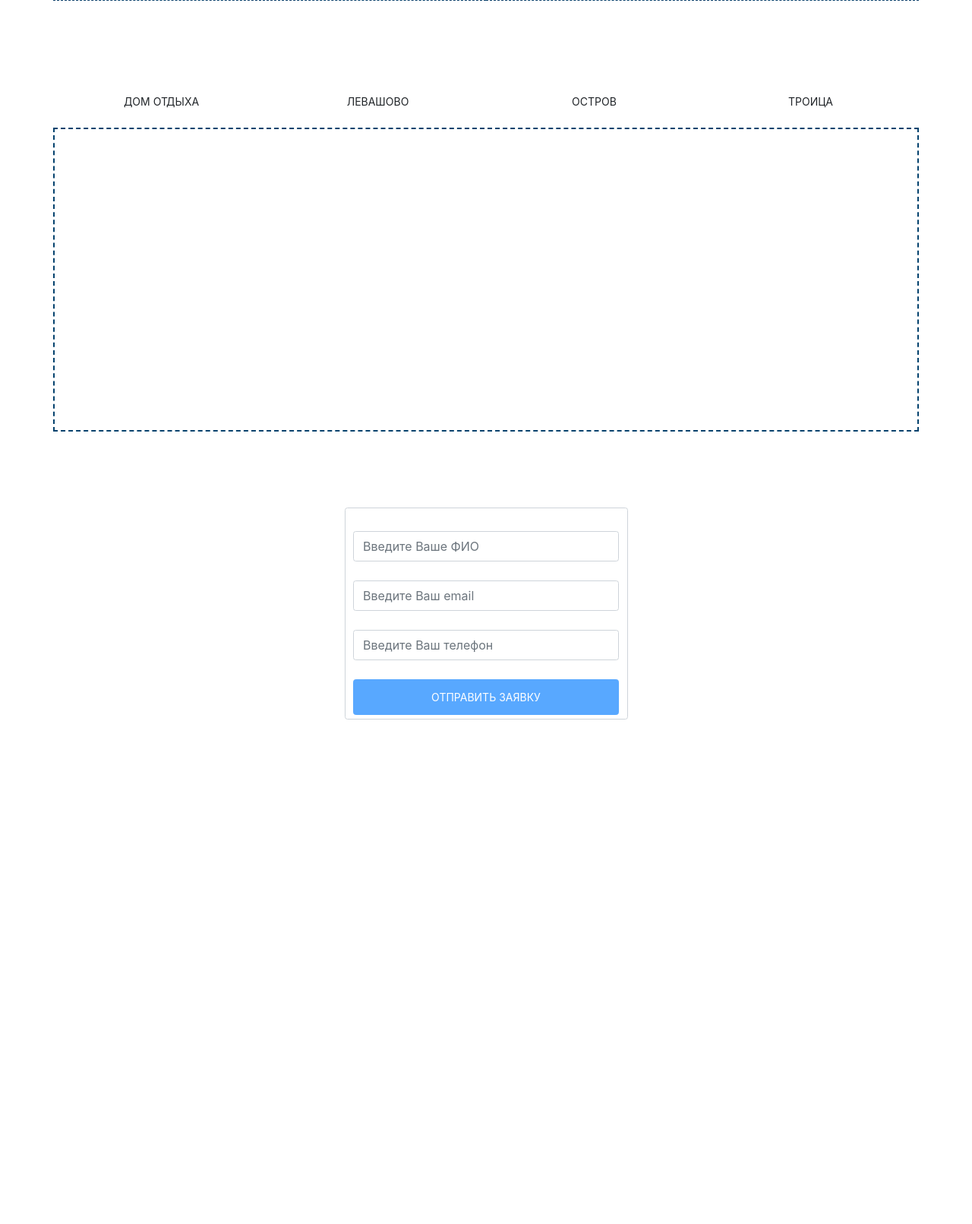
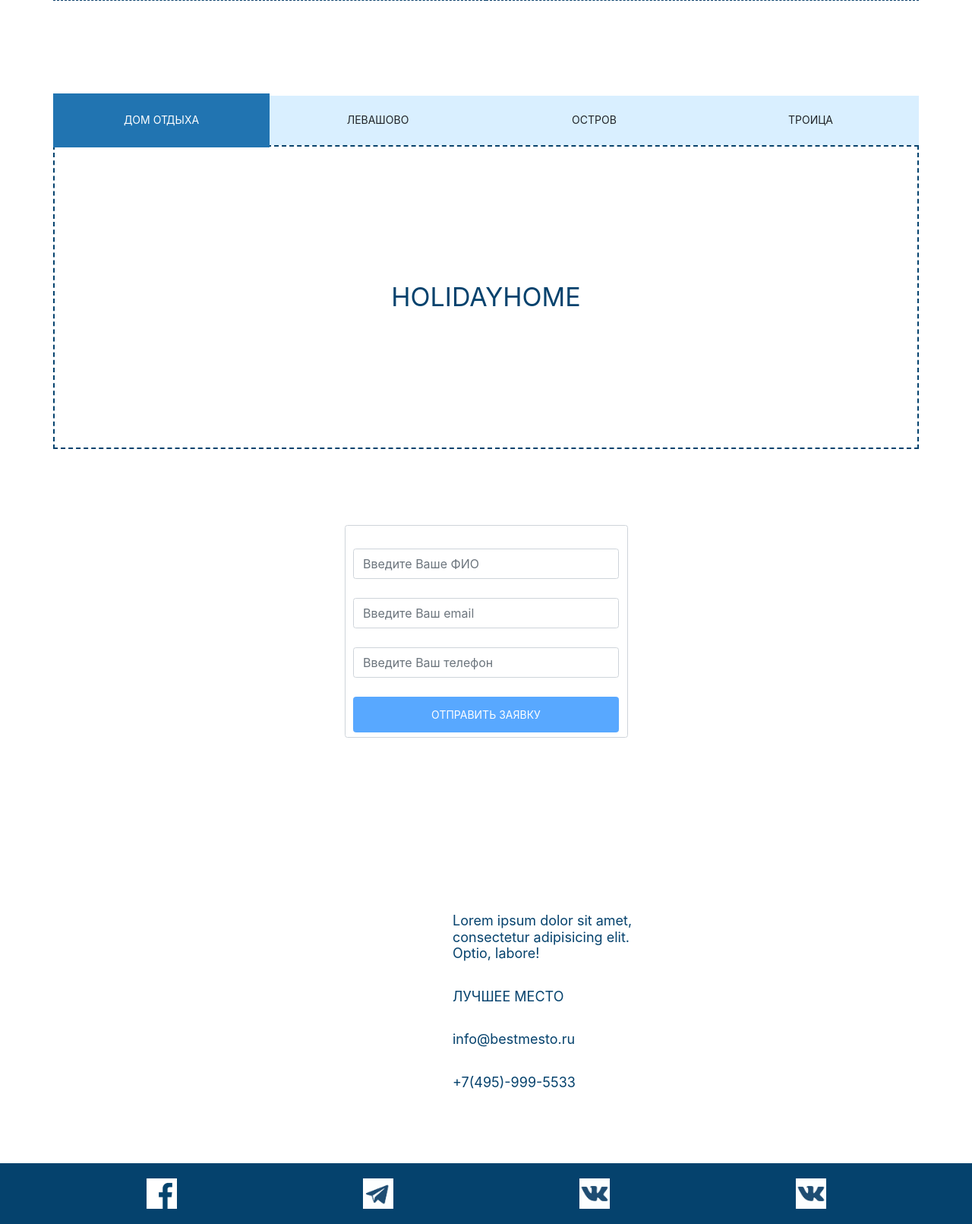
Before and after one commit to staik4/investment, a PHP site: page / in a window 1280 px wide. Shown: the part 1306-2917 px from the top of the page at 76% size. Before the commit the page ends 2253 px from the top, so only its background shows below. Run offline with PHP 8.4, Linux system fonts and the light colour scheme.

Commit message:
Sledan karkas

```diff
--- a/css/style.css
+++ b/css/style.css
@@ -8,6 +8,7 @@
 #header {
   position: fixed;
   width: 100%;
+  z-index: 11000;
 }
 
 .navigation-header {
@@ -65,6 +66,28 @@
   opacity: 0;
 }
 
+.form-request {
+  position: absolute;
+  width: 350px;
+  height: 350px;
+  border: 1px dashed #05426d;
+  right: 400px;
+  z-index: 1000;
+}
+
+.form-request-form {
+  height: 100%;
+  width: 100%;
+  display: flex;
+  flex-direction: column;
+  align-items: center;
+  justify-content: space-around;
+}
+
+.form-request-form input{
+  height: 34px;
+  width: 250px;
+}
 
 /*=====================projects===================== */
 
@@ -75,10 +98,75 @@
   color: #05426d;
 }
 
+.description-project {
+  display: none;
+  z-index: 1000;
+  /* opacity: 0.4; */
+}
+
+.description-project button {
+  right: 0;
+  position: absolute;
+  margin: 10px;
+
+}
+
+.description-project span {
+  display: none;
+}
+
 /*=====================payback===================== */
 
 #projects-payback {
   margin-top: 100px;
+}
+
+.active-projects-payback-item {
+  display: flex !important;
+}
+
+.projects-payback-item {
+  display: none;
+}
+
+.projects-payback-item span {
+  font-size: 34px;
+  color: #05426d;
+}
+
+.memu-payback-item {
+  cursor: pointer;
+  background-color: #d9efff;
+  height: 100%;
+
+}
+
+.active-memu-payback-item {
+  background-color: #2174b1;
+  color: white;
+  height: 71px;
+  margin-top: -3px;
+}
+
+.memu-payback-item:hover {
+  background-color: #2174b1;
+  color: white;
+}
+
+.memu-payback-item:active {
+  opacity: 0.7;
+}
+
+.proj-payback {
+  border: 2px dashed #05426d;
+  height: 400px;
+  width: 100%;
+}
+
+
+.menu-payback {
+  padding: 25px 0 0 0;
+  height: 90px;
 }
 
 /*=====================feedback===================== */
@@ -100,15 +188,79 @@
   font-size: 14px;
 }
 
-.proj-payback {
-  border: 2px dashed #05426d;
-  height: 400px;
+/*=====================contacts===================== */
+#contacts {
+  margin-top: 100px;
+}
+
+.contacts {
+  /* position: absolute; */
+  /*width: 30%;
+  height: 100%;
+  z-index: 102; */
+  width: 30%;
+  height: 460px;
+  position: absolute;
+  right: 370px;
+
+}
+
+.layout-contacts {
+  position: absolute;
+  background-color: white;
+  opacity: 0.8;
   width: 100%;
+  height: 100%;
+  z-index: 100;
+}
+
+.content-contacts {
+  position: absolute;
+  width: 100%;
+  height: 100%;
+  z-index: 102;
+  display: flex;
+  flex-direction: column;
+  justify-content: center;
+  align-items: flex-start;
+  padding: 70px;
+}
+
+.content-contacts-item {
+  margin-top: 35px;
+  font-size: 18px;
+  color: #05426d;
 }
 
 
-.menu-payback {
-  padding: 25px 0 25px 0;
+/*=====================footer===================== */
+
+.footer {
+  height: 80px;
+  width: 100%;
+  background-color: #05426d;
+  display: flex;
+  justify-content: space-around;
+  align-items: center;
+}
+
+.soc-media {
+  height: 80px;
+  width: 100%;
+  background-color: #05426d;
+  display: flex;
+  justify-content: space-around;
+  align-items: center;
+}
+
+.icon-soc-media {
+  width: 40px;
+  height: 40px;
+}
+
+.icon-soc-media img {
+  width: 40px;
+  height: 40px;
 }
 /*=====================animate===================== */
 
--- a/index.php
+++ b/index.php
@@ -36,7 +36,15 @@
     <section id="banner">
       <div class="container">
         <div class="row">
-          <div class="slider visible-part" data-slider="0">
+          <div class="slider visible-part d-flex align-items-center" data-slider="0">
+            <div class="form-request">
+              <form class="form-request-form form-control" action="">
+                <input placeholder="Введите Ваше ФИО" class="form-control" type="text" name="name" value="">
+                <input placeholder="Введите Ваш email" class="form-control" type="email" name="email" value="">
+                <input placeholder="Введите Ваш телефон" class="form-control" type="tel" name="tel" value="">
+                <input class="btn btn-primary" type="submit" name="" value="УСПЕЙТЕ ВЗЯТЬ ТАЛОН" disabled="true">
+              </form>
+            </div>
             <div class="wrapper d-flex">
               <div class="slide-item d-flex align-items-center" data-slide="0">
                 <div class="fadeIn slogan"><span>Слоган_0</span></div>
@@ -58,7 +66,25 @@
 
     <section id="projects">
       <div class="container">
-        <div class="row d-flex">
+        <div class="row d-flex justify-content-center">
+          <div class="description-project" data-prnum="1">
+            <span>1 Lorem ipsum dolor sit amet, consectetur adipisicing elit, sed do eiusmod tempor incididunt ut labore et dolore magna aliqua. Ut enim ad minim veniam, quis nostrud exercitation ullamco laboris nisi ut aliquip ex ea commodo consequat. Duis aute irure dolor in reprehenderit in voluptate velit esse cillum dolore eu fugiat nulla pariatur. Excepteur sint occaecat cupidatat non proident, sunt in culpa qui officia deserunt mollit anim id est laborum.</span>
+
+            <button>Close</button>
+          </div>
+          <div class="description-project" data-prnum="2">
+            <span>2 Lorem ipsum dolor sit amet, consectetur adipisicing elit. Inventore laborum ea cum eligendi nam eveniet officiis maxime voluptatibus, minus alias!</span>
+            <button>Close</button>
+          </div>
+          <div class="description-project" data-prnum="3">
+            <span>3 Lorem ipsum dolor sit amet, consectetur adipisicing elit. Quam voluptate quia nostrum iure laboriosam ipsa, nulla dignissimos consectetur illo magni!</span>
+            <button>Close</button>
+          </div>
+          <div class="description-project" data-prnum="4">
+            <span>4 Lorem ipsum dolor sit amet, consectetur adipisicing elit. Obcaecati minima, inventore pariatur error aspernatur officia asperiores esse. Vero, perferendis, suscipit!</span>
+            <button>Close</button>
+          </div>
+
           <div class="col-xl-6 projects-item" data-project="1">
             <div class="title-projects">
               <span>ДОМ ОТДЫХА</span>
@@ -75,7 +101,7 @@
             </div>
           </div>
           <div class="col-xl-6 projects-item" data-project="4">
-            <div class="title-projects">
+            <div class="title-projects" >
               <span>ТРОИЦА</span>
             </div>
           </div>
@@ -87,31 +113,31 @@
       <div class="container">
         <div class="row">
           <div class="menu-payback d-flex justify-content-between" style="width:100%">
-            <div class="d-flex justify-content-center align-items-center memu-payback-item col-xl-3">
+            <div data-menupayback="holidayhome" class="d-flex justify-content-center align-items-center memu-payback-item col-xl-3 active-memu-payback-item">
               <span>ДОМ ОТДЫХА</span>
             </div>
-            <div class="d-flex justify-content-center align-items-center memu-payback-item col-xl-3">
+            <div data-menupayback="levashovo" class="d-flex justify-content-center align-items-center memu-payback-item col-xl-3">
               <span>ЛЕВАШОВО</span>
             </div>
-            <div class="d-flex justify-content-center align-items-center memu-payback-item col-xl-3">
+            <div data-menupayback="island" class="d-flex justify-content-center align-items-center memu-payback-item col-xl-3">
               <span>ОСТРОВ</span>
             </div>
-            <div class="d-flex justify-content-center align-items-center memu-payback-item col-xl-3">
+            <div data-menupayback="troiza" class="d-flex justify-content-center align-items-center memu-payback-item col-xl-3">
               <span>ТРОИЦА</span>
             </div>
           </div>
-          <div class="proj-payback">
-            <div class="projects-payback-item" data-prpayback="holidayhome">
-
+          <div class="proj-payback d-flex justify-content-center align-items-center">
+            <div class="projects-payback-item active-projects-payback-item" data-prpayback="holidayhome">
+              <span>HOLIDAYHOME</span>
             </div>
             <div class="projects-payback-item" data-prpayback="levashovo">
-
+              <span>LEVASHOVO</span>
             </div>
             <div class="projects-payback-item" data-prpayback="island">
-
+              <span>ISLAND</span>
             </div>
             <div class="projects-payback-item" data-prpayback="troiza">
-
+              <span>TROIZA</span>
             </div>
           </div>
         </div>
@@ -136,33 +162,46 @@
     <section id="contacts">
       <div class="container">
         <div class="row">
-          <div class="maps">
-            <div class="location">
-
+          <div class="maps" style="width: 100%">
+            <div class="contacts">
+              <div class="layout-contacts"></div>
+              <div class="content-contacts">
+                <span class="content-contacts-item Adress">Lorem ipsum dolor sit amet, consectetur adipisicing elit. Optio, labore!</span>
+                <span class="content-contacts-item name-organization">ЛУЧШЕЕ МЕСТО</span>
+                <span class="content-contacts-item email">info@bestmesto.ru</span>
+                <span class="content-contacts-item lel-phone">+7(495)-999-5533</span>
+              </div>
             </div>
-            <div class="contacts">
-
-            </div>
+            <div class="location" style="height: 460px;">
+              <iframe src="https://yandex.ru/map-widget/v1/?um=constructor%3Ab2367ca38be169733757e4326500fcd1702a20e0c7696aff48c2f5ad8963bdeb&amp;source=constructor" width="100%" height="460" frameborder="0"></iframe>
           </div>
         </div>
       </div>
     </section>
 
-    <footer>
+    <footer class="footer">
       <div class="container">
         <div class="row">
           <div class="soc-media">
             <div class="facebook">
-              <div class="icon-soc-media"></div>
+              <div class="icon-soc-media">
+                <img src="img/icon/facebook.png" alt="">
+              </div>
             </div>
             <div class="telegram">
-              <div class="icon-soc-media"></div>
+              <div class="icon-soc-media">
+                <img src="img/icon/telegram.jpg" alt="">
+              </div>
             </div>
             <div class="vk">
-              <div class="icon-soc-media"></div>
+              <div class="icon-soc-media">
+                <img src="img/icon/vk.jpg" alt="">
+              </div>
             </div>
             <div class="ok">
-              <div class="icon-soc-media"></div>
+              <div class="icon-soc-media">
+                <img src="img/icon/vk.jpg" alt="">
+              </div>
             </div>
           </div>
         </div>
--- a/js/main.js
+++ b/js/main.js
@@ -6,58 +6,93 @@ $(document).ready(function(){
   let wrapper = $('.wrapper');
   let slideWidth = $('.slider').width();
   let slideHeight = $('.slider').height();
-  //console.log(slideWidth,slideHeight, $('.slide-item').length);
   wrapper.css({"width":$('.slide-item').length*slideWidth});
-
+  $('.slide-item').css({"width":slideWidth})
   let numSlide = 0;
   let setSec = 0;
+  let nSlide = 0;
   setTimeout(function(){
-    //$('.slide-item [data-slide='+0+']').css({'opacity':1});
-    //console.log($(".slide-item [data-slide='0]"));
-    //console.log($('.slide-item').data('slide'));
-  },1500);
-
+    $(".slide-item[data-slide='"+'0'+"'] .slogan").css({'opacity':1});
+  },1700);
   setTimeout(function runSlide(){
-    wrapper.animate({"margin-left":'-='+slideWidth}, 1500);
-    numSlide +=1;
-    $('.visible-part').data('slider', numSlide);
-    // console.log($('.visible-part').data('slider'));
-    let nSlide = $('.visible-part').data('slider');
-    let prevSlide = $('.visible-part').data('slider') - 1;
-    //console.log(prevSlide, nSlide);
-    $('.slide-item  [data-slide='+prevSlide+']').css({'opacity':0});
-
-    $('.slide-item  [data-slide='+nSlide+']').addClass('fadeIn');
-    $('.slide-item  [data-slide='+nSlide+']').css({'opacity':1});
     if($('.visible-part').data('slider') == 3) {
       setTimeout(function(){
-        wrapper.animate({"margin-left":0}, 2000);
-        $('.visible-part').attr('data-slider',0);
         numSlide = 0;
+        $('.visible-part').data('slider', numSlide);
+        nSlide = $('.visible-part').data('slider');
+        wrapper.animate({"margin-left":'0'}, 1500);
         clearTimeout();
-        setTimeout(runSlide, 7000);
-        $('.slide-item  [data-slide='+prevSlide+']').css({'opacity':0});
-        $('.slide-item  [data-slide='+nSlide+']').css({'opacity':1});
-        $('.slide-item  [data-slide='+nSlide+']').addClass('fadeIn');
+        setTimeout(runSlide, 5000);
+
+        $(".slide-item[data-slide='"+"3"+"'] .slogan").css({'opacity':0});
+        $(".slide-item[data-slide='"+'3'+"'] .slogan").removeClass('fadeIn');
+        $(".slide-item[data-slide='"+nSlide+"'] .slogan").addClass('fadeIn');
+        setTimeout(function(){
+          $(".slide-item[data-slide='"+nSlide+"'] .slogan").css({'opacity':1});
+        },1700);
+
+        console.log('nSlide',nSlide);
       },5000);
     } else {
-      setTimeout(runSlide, 7000);
-      $('.slide-item  [data-slide='+prevSlide+']').css({'opacity':0});
-      $('.slide-item  [data-slide='+nSlide+']').css({'opacity':1});
-      $('.slide-item  [data-slide='+nSlide+']').addClass('fadeIn');
-    };
-  },7000);
-
+      wrapper.animate({"margin-left":'-='+slideWidth}, 1500);
+      numSlide +=1;
+      $('.visible-part').data('slider', numSlide);
+      nSlide = $('.visible-part').data('slider');
+      prevSlide = $('.visible-part').data('slider') - 1;
+      setTimeout(runSlide, 5000);
+      $(".slide-item[data-slide='"+prevSlide+"'] .slogan").css({'opacity':0});
+      $(".slide-item[data-slide='"+prevSlide+"'] .slogan").removeClass('fadeIn');
+      $(".slide-item[data-slide='"+nSlide+"'] .slogan").addClass('fadeIn');
+      setTimeout(function(){
+        $(".slide-item[data-slide='"+nSlide+"'] .slogan").css({'opacity':1});
+      },1700);
+      console.log('nSlide', nSlide);
+    }
+  },5000);
 
   $('.projects-item').each(function(){
-    console.log($(this));
     $(this).mouseover(function(){
-      console.log('MOUSEOVER');
+      //console.log('MOUSEOVER');
       $(this).css({"border":"2px solid #05426d"});
     });
     $(this).mouseout(function(){
-      console.log('MOUSEOUT');
+      //console.log('MOUSEOUT');
       $(this).css({"border":"1px dashed #05426d"});
+    });
+
+    $(this).on('click', function(){
+      let that  = $(this);
+      let numOfPr = $(that).data("project");
+      console.log($(".description-project[data-prnum='"+$(that).data("project")+"']"));
+      $(".description-project[data-prnum='"+$(that).data("project")+"']").fadeIn('slow', function(){
+        $(".description-project[data-prnum='"+$(that).data("project")+"']").css({"position":"absolute", "width":"70%", "height":"800px","border":"3px solid #05426d","background-color":"#fff","display":"flex","padding":"50px"})
+        $(".description-project[data-prnum='"+$(that).data("project")+"'] > span").fadeIn('slow');
+        $(".description-project[data-prnum='"+$(that).data("project")+"'] > span").css({"font-size":"16px"});
+
+        $(".description-project[data-prnum='"+$(that).data("project")+"'] > button").on('click',function(){
+          $(".description-project[data-prnum='"+$(that).data("project")+"']").fadeOut('slow', function(){
+            $(this).css({"display":"none"});
+          });
+        });
+      });
+    });
+  });
+
+  $('.memu-payback-item').each(function(){
+    $(this).on('click', function(){
+      $(this).parent().children().removeClass('active-memu-payback-item');
+      $(this).addClass('active-memu-payback-item');
+      let pr = $('.active-memu-payback-item').data('menupayback');
+
+      $('.active-projects-payback-item').fadeOut("slow", function(){
+        $(this).parent().children().removeClass('active-projects-payback-item');
+        $(".projects-payback-item[data-prpayback='"+pr+"']").addClass('active-projects-payback-item');
+
+        $(".projects-payback-item[data-prpayback='"+pr+"']").fadeIn( "slow",function(){
+        });
+        console.log(pr);
+      });
+
     });
   });
 });
```
Also changed, not shown: img/icon/facebook.png (added), img/icon/telegram.jpg (added), img/icon/vk.jpg (added).
